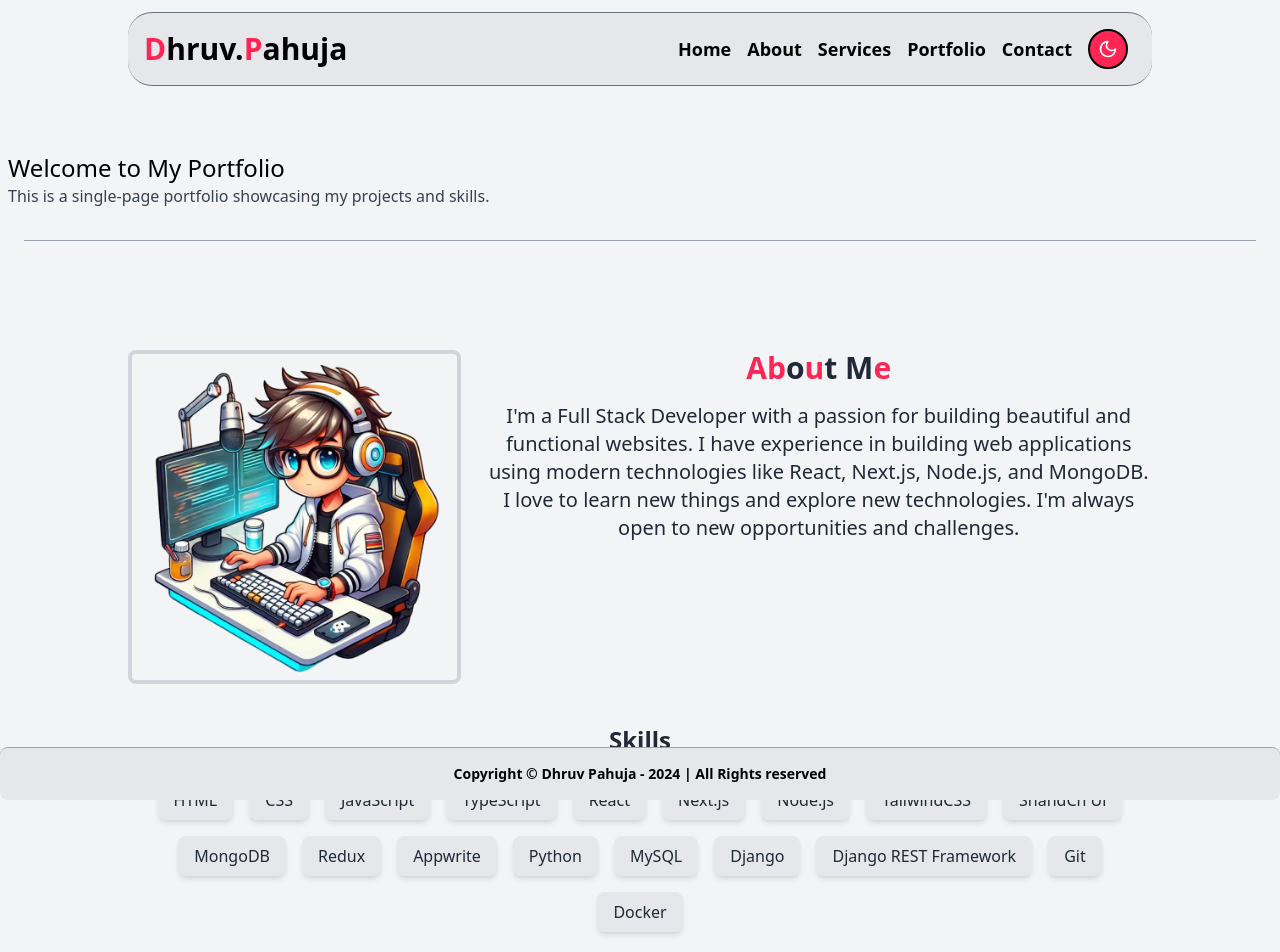
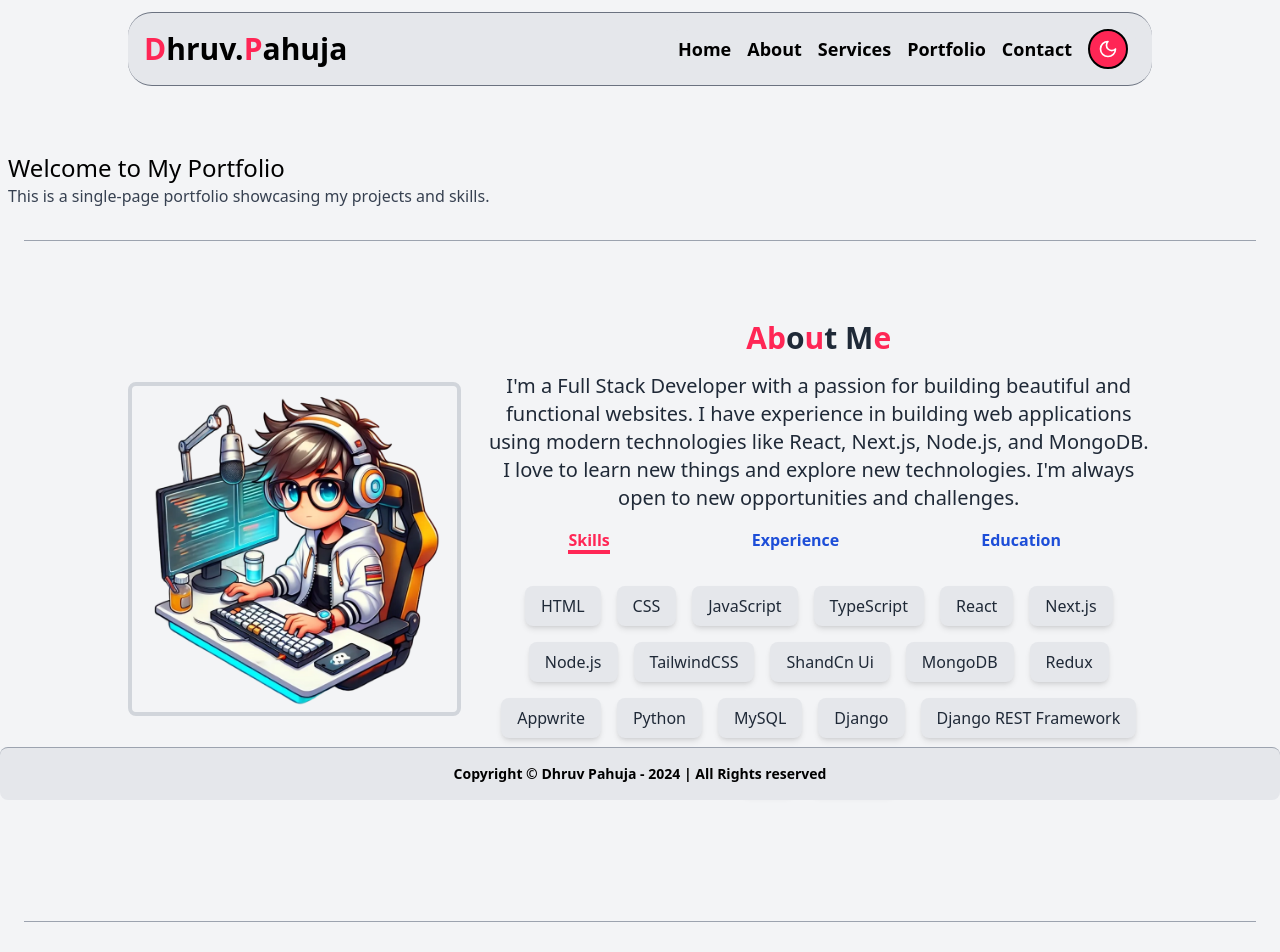
Before and after one commit to Dhruv-pahuja/Portfolio, a React (Vite) app in the folder frontend/: page / in a window 1280 px wide. Shown: the top 952 px of the page. Built offline with nearby package versions, Linux system fonts and the light colour scheme.

Commit message:
first update in About me component - basic layout

```diff
--- a/frontend/src/components/About.tsx
+++ b/frontend/src/components/About.tsx
@@ -1,78 +1,68 @@
-import React from "react";
-import { motion } from "framer-motion";
-
-const skills = [
-  "HTML",
-  "CSS",
-  "JavaScript",
-  "TypeScript",
-  "React",
-  "Next.js",
-  "Node.js",
-  "TailwindCSS",
-  "ShandCn Ui",
-  "MongoDB",
-  "Redux",
-  "Appwrite",
-  "Python",
-  "MySQL",
-  "Django",
-  "Django REST Framework",
-  "Git",
-  "Docker",
-];
+import React, { useState } from "react";
+import { Skills, Education, Experience } from "./index";
 
 const AboutMe: React.FC = () => {
+  const [activeTab, setActiveTab] = useState("skills");
+
+  const handleTabClick = (tab: string) => {
+    setActiveTab(tab);
+  };
+
   return (
     <section
       id="about"
-      className="min-h-screen mt-5 md:mt-0 flex flex-col items-center justify-center px-6 bg-gray-100 dark:bg-black text-gray-800 dark:text-white"
+      className="min-h-[80vh] mt-5 md:mt-2 flex flex-col items-center justify-center px-6 bg-gray-100 dark:bg-black text-gray-800 dark:text-white"
     >
       <div className="max-w-5xl w-full text-center">
         <div className="flex flex-col md:flex-row items-center gap-6 mb-10 w-full">
-        <div className="w-1/3 h-70 rounded-lg overflow-hidden border-4 border-gray-300 dark:border-gray-700">
+          <div className="w-1/3 h-70 rounded-lg overflow-hidden border-4 border-gray-300 dark:border-gray-700">
             <img
               src="public/developer.webp"
               alt="Profile"
               className="object-cover w-full h-full"
             />
           </div>
-          <div className="w-2/3 flex flex-col md:self-start">
+          <div className="w-2/3 flex flex-col md:self-start mt-4">
             <h1 className="text-3xl font-bold mb-4">
-              <span className="text-[#ff2655]">Ab</span>o<span className="text-[#ff2655]">u</span>t M
+              <span className="text-[#ff2655]">Ab</span>o
+              <span className="text-[#ff2655]">u</span>t M
               <span className="text-[#ff2655]">e</span>
             </h1>
-            <p className="md:text-xl leading-relaxed text-base ">
-                I'm a Full Stack Developer with a passion for building beautiful and functional websites. I have experience in building web applications using modern technologies like React, Next.js, Node.js, and MongoDB. I love to learn new things and explore new technologies. I'm always open to new opportunities and challenges.
+            <p className="md:text-xl leading-relaxed text-base">
+              I'm a Full Stack Developer with a passion for building beautiful
+              and functional websites. I have experience in building web
+              applications using modern technologies like React, Next.js,
+              Node.js, and MongoDB. I love to learn new things and explore new
+              technologies. I'm always open to new opportunities and challenges.
             </p>
+            <div>
+              <ul className="flex justify-around p-3 m-1 font-semibold">
+                {["skills", "experience", "education"].map((tab) => (
+                  <li
+                    key={tab}
+                    className={`mr-2 cursor-pointer relative group  ${
+                      activeTab === tab
+                        ? "text-[#ff2655] border-b-2 border-[#ff2655]"
+                        : "text-blue-700 "
+                    }`}
+                    onClick={() => handleTabClick(tab)}
+                  >
+                    {tab.charAt(0).toUpperCase() + tab.slice(1)}
+                    <span
+                      className={`absolute left-0 right-0 bottom-0 h-0.5 bg-[#ff2655]  transform scale-x-0 transition-transform duration-300 group-hover:scale-x-100 ${
+                        activeTab === tab ? "scale-x-100" : ""
+                      }`}
+                    />
+                  </li>
+                ))}
+              </ul>
+            </div>
+            <div className="mt-4">
+              {activeTab === "skills" && <Skills />}
+              {activeTab === "experience" && <Experience />}
+              {activeTab === "education" && <Education />}
+            </div>
           </div>
-        </div>
-        <div>
-          <h2 className="text-2xl font-semibold mb-6">Skills</h2>
-          <motion.div
-            className="flex flex-wrap gap-4 justify-center"
-            initial="hidden"
-            whileInView="visible"
-            viewport={{ amount: 0.2 }}
-            transition={{ staggerChildren: 0.1 }}
-            variants={{
-              hidden: { opacity: 0, y: 50 },
-              visible: { opacity: 1, y: 0 },
-            }}
-          >
-            {skills.map((skill, index) => (
-              <motion.div
-                key={index}
-                className="bg-gray-200 dark:bg-gray-800 text-gray-800 dark:text-white py-2 px-4 rounded-lg shadow-md font-medium"
-                variants={{
-                  hidden: { opacity: 0, y: 20 },
-                  visible: { opacity: 1, y: 0 },
-                }}
-              >
-                {skill}
-              </motion.div>
-            ))}
-          </motion.div>
         </div>
       </div>
     </section>
--- /dev/null
+++ b/frontend/src/components/Education.tsx
@@ -0,0 +1,11 @@
+import React from 'react';
+
+const Education:React.FC = () => {
+    return (
+        <div>
+            this is educaution
+        </div>
+    );
+}
+
+export default Education;
--- /dev/null
+++ b/frontend/src/components/Experience.tsx
@@ -0,0 +1,11 @@
+import React from 'react';
+
+const Experience:React.FC = () => {
+    return (
+        <div>
+            this is exp
+        </div>
+    );
+}
+
+export default Experience;
--- /dev/null
+++ b/frontend/src/components/Skills.tsx
@@ -0,0 +1,57 @@
+import React from 'react';
+import { motion } from "framer-motion";
+
+const skills = [
+  "HTML",
+  "CSS",
+  "JavaScript",
+  "TypeScript",
+  "React",
+  "Next.js",
+  "Node.js",
+  "TailwindCSS",
+  "ShandCn Ui",
+  "MongoDB",
+  "Redux",
+  "Appwrite",
+  "Python",
+  "MySQL",
+  "Django",
+  "Django REST Framework",
+  "Git",
+  "Docker",
+];
+
+
+const Skills:React.FC = () => {
+    return (
+        <div>
+          <motion.div
+            className="flex flex-wrap gap-4 justify-center"
+            initial="hidden"
+            whileInView="visible"
+            viewport={{ amount: 0.2 }}
+            transition={{ staggerChildren: 0.1 }}
+            variants={{
+              hidden: { opacity: 0, y: 50 },
+              visible: { opacity: 1, y: 0 },
+            }}
+          >
+            {skills.map((skill, index) => (
+              <motion.div
+                key={index}
+                className="bg-gray-200 dark:bg-gray-800 text-gray-800 dark:text-white py-2 px-4 rounded-lg shadow-md font-medium"
+                variants={{
+                  hidden: { opacity: 0, y: 20 },
+                  visible: { opacity: 1, y: 0 },
+                }}
+              >
+                {skill}
+              </motion.div>
+            ))}
+          </motion.div>
+        </div>
+    );
+}
+
+export default Skills;
--- a/frontend/src/components/index.ts
+++ b/frontend/src/components/index.ts
@@ -3,5 +3,8 @@ import Navbar from "./Navbar";
 import Contact from "./Contact";
 import ToggleThemeBtn from "./ToggleThemeBtn";
 import About from "./About";
+import Skills from "./Skills";
+import Experience from "./Experience";
+import Education from "./Education";
 
-export { Layout, Navbar, Contact, ToggleThemeBtn, About };
+export { Layout, Navbar, Contact, ToggleThemeBtn, About,Skills,Experience,Education };
```
